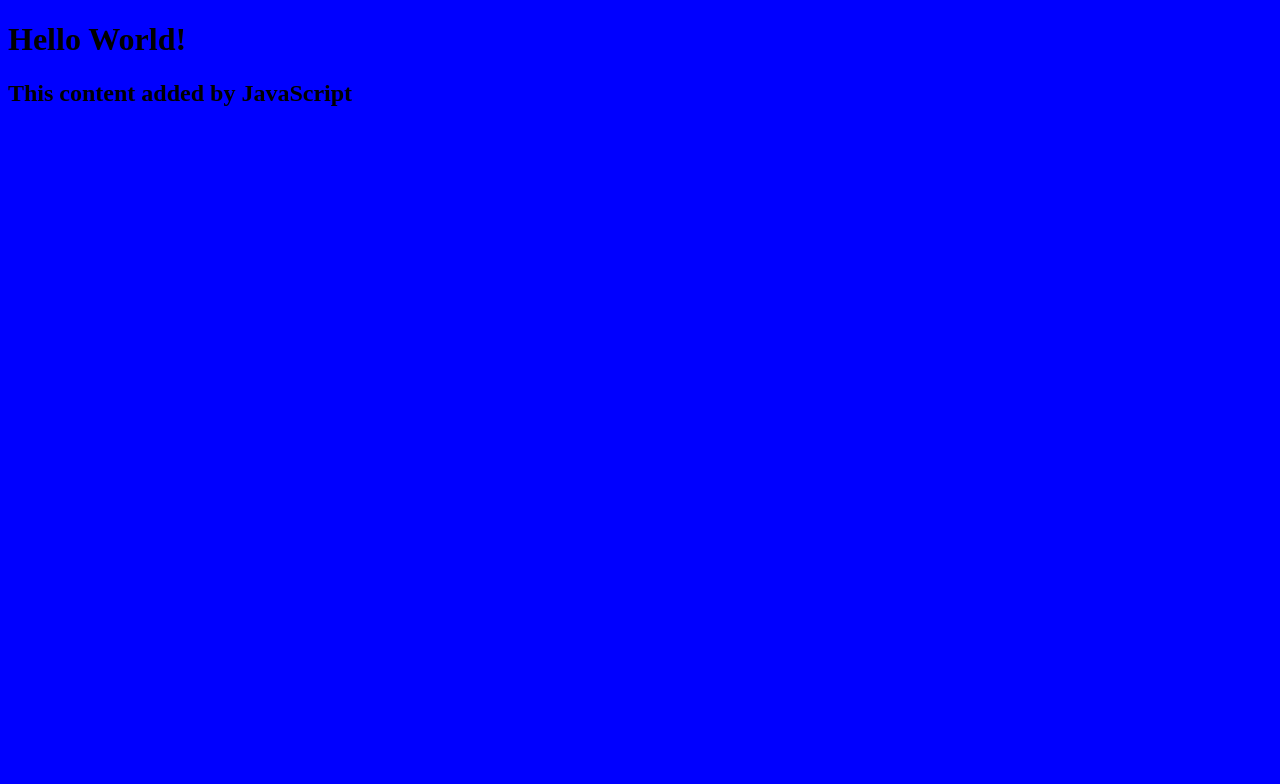
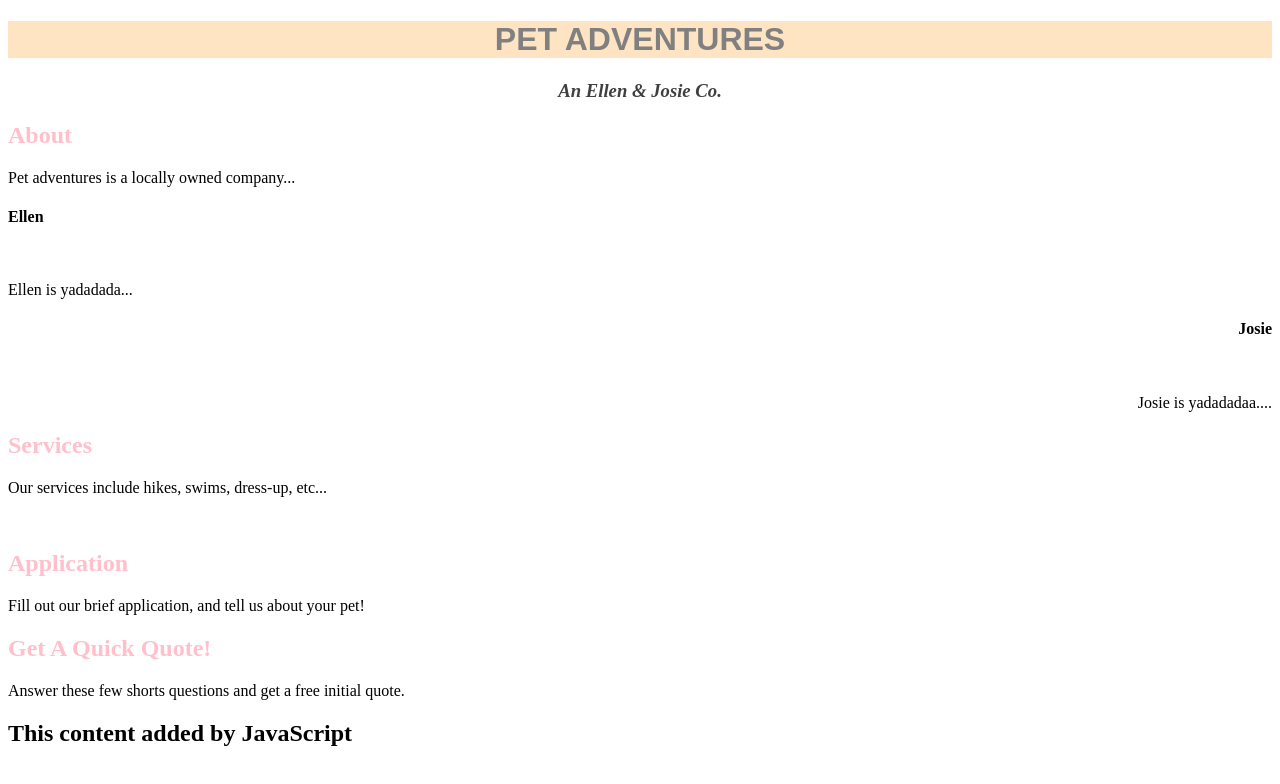
Before and after one commit to ellenbrianne/my-personal-website, a plain HTML site: page index.html in a window 1280 px wide. Drawn offline with Linux system fonts and the light colour scheme.

Commit message:
Preliminary HTML, minimal CSS

```diff
--- a/index.html
+++ b/index.html
@@ -2,10 +2,26 @@
 <html lang="en">
   <head>
     <link rel="stylesheet" href="style.css" />
-    <title>My Personal Website</title>
+    <title>Pet Adventures</title>
   </head>
   <body>
-    <h1>Hello World!</h1>
+    <h1>PET ADVENTURES</h1>
+    <h3>An Ellen & Josie Co.</h3>
+    <h2 id="ab">About</h2>
+        <p> Pet adventures is a locally owned company...</p>
+            <h4 id="Ellen">Ellen</h4>
+                <img src="" alt>
+                    <p id="e-bio">Ellen is yadadada...</p>
+                        <h4 id="Josie">Josie</h4>
+                            <img src="" alt>
+                                <p id="j-bio">Josie is yadadadaa....</p>
+    <h2 id="services">Services</h2>
+        <p>Our services include hikes, swims, dress-up, etc...</p>
+            <img src="" alt>
+    <h2 id="apply">Application</h2>
+        <p>Fill out our brief application, and tell us about your pet!</p>
+    <h2 id="quote">Get A Quick Quote!</h2>
+        <p>Answer these few shorts questions and get a free initial quote.</p>
     <script src="script.js"></script>
   </body>
 </html>
--- a/style.css
+++ b/style.css
@@ -1,3 +1,31 @@
-body  {
-    background:  blue;
+h1 {
+    text-align: center;
+    color: gray;
+    background-color: bisque;
+    font-family: fantasy;
 }
+
+h3 {
+    text-align: center;
+    font-style: oblique;
+    color: black;
+    opacity: 0.75
+}
+
+#ab, #services, #apply, #quote {
+    color: pink;
+}
+
+#Josie {
+    text-align: right;
+}
+
+#j-bio {
+    text-align: right;
+    display: block;
+}
+
+#e-bio {
+    text-align: left;
+    display: block;
+}
```
